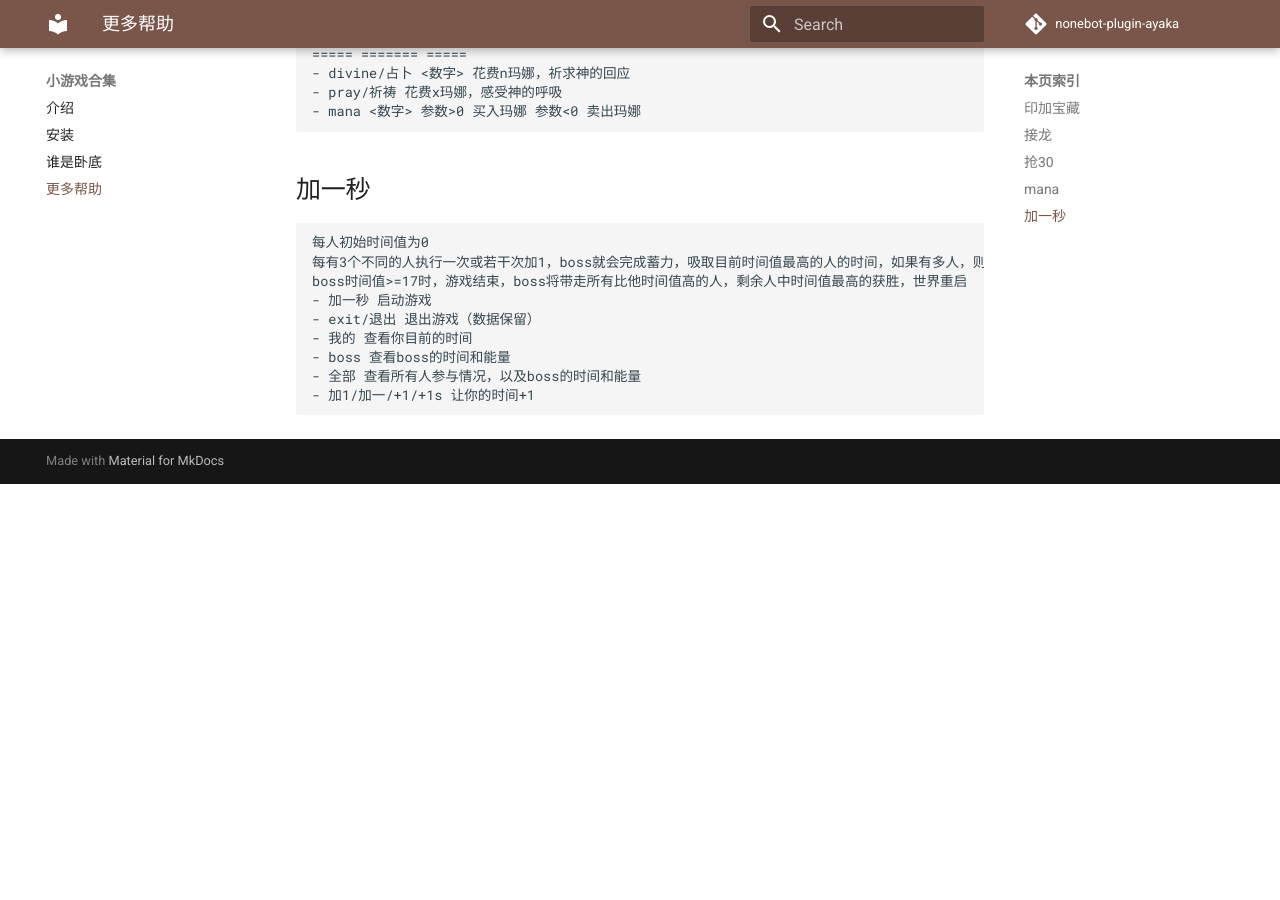
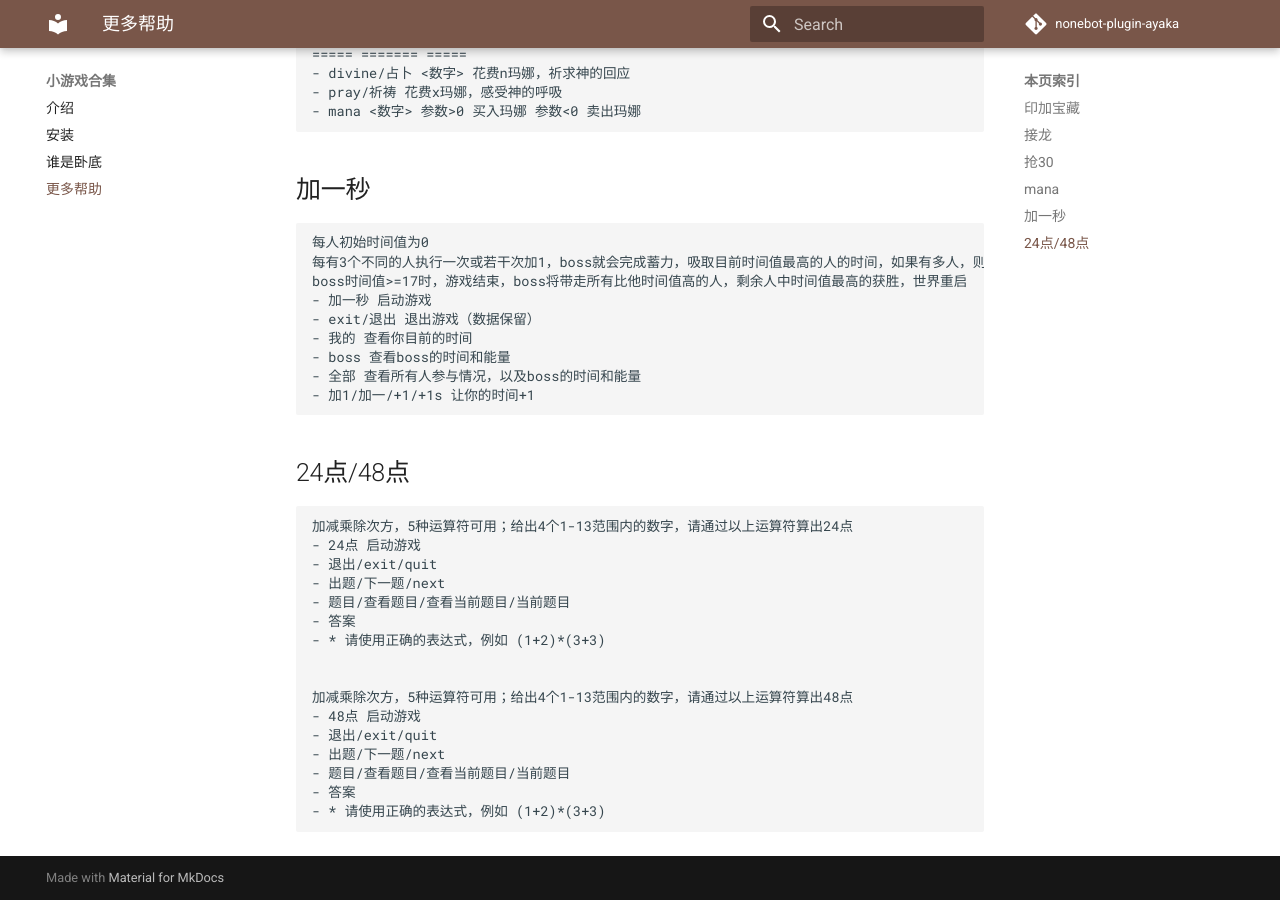
Before and after one commit to bridgeL/ayaka_doc, an MkDocs documentation site: the page built from docs/games/help.md, in a window 1280 px wide and 900 px high, scrolled down 1576 px. Built offline with MkDocs 1.6.1 and Material for MkDocs 9.7.7, drawn with Linux system fonts in a browser that asks for light colours; comment, search, counter and statistics services are not loaded; the version menu is left out; before the commit the page ends 2060 px from its top, so only the background shows below that.

Commit message:
新增24点帮助

````diff
--- a/docs/games/help.md
+++ b/docs/games/help.md
@@ -84,3 +84,24 @@ boss时间值>=17时，游戏结束，boss将带走所有比他时间值高的
 - 全部 查看所有人参与情况，以及boss的时间和能量
 - 加1/加一/+1/+1s 让你的时间+1
 ```
+
+## 24点/48点
+
+```
+加减乘除次方，5种运算符可用；给出4个1-13范围内的数字，请通过以上运算符算出24点
+- 24点 启动游戏
+- 退出/exit/quit
+- 出题/下一题/next
+- 题目/查看题目/查看当前题目/当前题目
+- 答案
+- * 请使用正确的表达式，例如 (1+2)*(3+3)
+
+
+加减乘除次方，5种运算符可用；给出4个1-13范围内的数字，请通过以上运算符算出48点
+- 48点 启动游戏
+- 退出/exit/quit
+- 出题/下一题/next
+- 题目/查看题目/查看当前题目/当前题目
+- 答案
+- * 请使用正确的表达式，例如 (1+2)*(3+3)
+```
--- a/mkdocs.yml
+++ b/mkdocs.yml
@@ -20,6 +20,7 @@ nav:
   - 更多示例:
     - 介绍: more/index.md
     - 多级菜单: more/menu.md
+    - 多次输入: more/mult_input.md
     - 整点报时: more/clock.md
     - 分割参数: more/split.md
     - 浏览器截图: more/baidu.md
````
Also changed, not shown: docs/change-log/v4.md (+17 -0 lines), docs/games/index.md (+1 -0 lines), docs/more/mult_input.md (added, +39 -0 lines), docs/more/mult_input.png (added).
